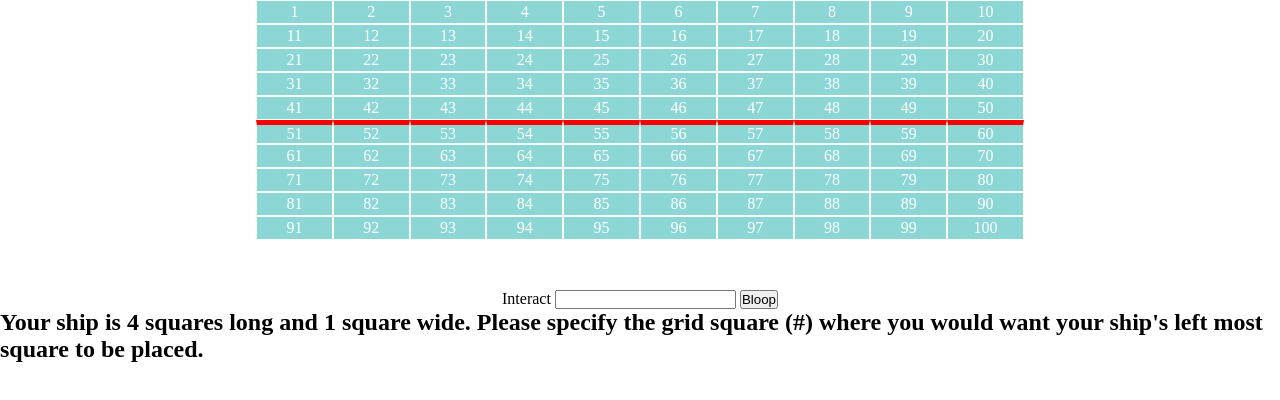
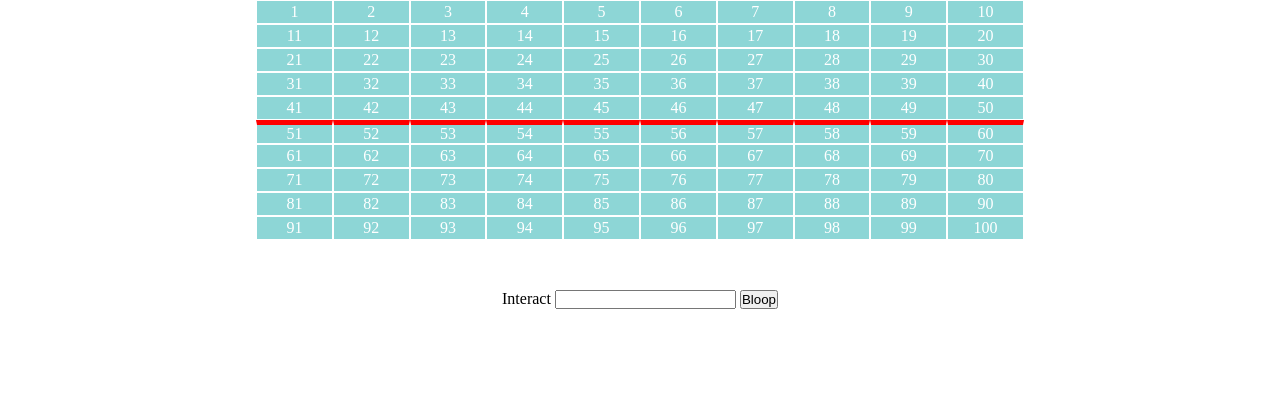
Before and after one commit to KlayClarke/battleship-TDD, a website built with webpack: page dist/index.html in a window 1280 px wide. Built offline with nearby package versions, Linux system fonts and the light colour scheme.

Commit message:
remove markup test

```diff
--- a/dist/index.html
+++ b/dist/index.html
@@ -24,9 +24,9 @@
         </div>
         <div id="text">
           <h1>
-            Your ship is 4 squares long and 1 square wide. Please specify the
+            <!-- Your ship is 4 squares long and 1 square wide. Please specify the
             grid square (#) where you would want your ship's left most square to
-            be placed.
+            be placed. -->
           </h1>
         </div>
       </section>
```
